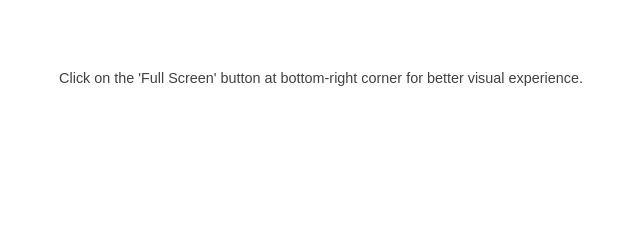
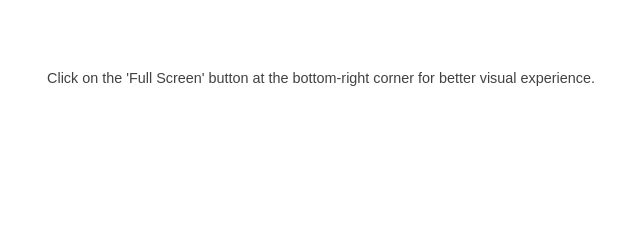
Before and after one commit to bcwglobaldigital/bcwglobaldigital.github.io, a plain HTML site: page index.html in a window 1280 px wide. Shown: the part 127-367 px from the top of the page, 319-959 px from the left. Drawn offline with Linux system fonts and the light colour scheme.

Commit message:
updated index.html

```diff
--- a/index.html
+++ b/index.html
@@ -24,7 +24,7 @@
       <br>
       <br>
       <br>
-      <p> Click on the 'Full Screen' button at bottom-right corner for better visual experience. </p>
+      <p> Click on the 'Full Screen' button at the bottom-right corner for better visual experience. </p>
 
       <script type='text/javascript' src='https://prod-apnortheast-a.online.tableau.com/javascripts/api/viz_v1.js'></script><div class='tableauPlaceholder' style='width: 1300px; height: 759px;'><object class='tableauViz' width='1300' height='759' style='display:none;'><param name='host_url' value='https%3A%2F%2Fprod-apnortheast-a.online.tableau.com%2F' /> <param name='embed_code_version' value='3' /> <param name='site_root' value='&#47;t&#47;bcwglobal' /><param name='name' value='TENCELDashboard_Demo&#47;Cover' /><param name='tabs' value='no' /><param name='toolbar' value='yes' /><param name='showAppBanner' value='false' /></object></div>
       <br>
```
